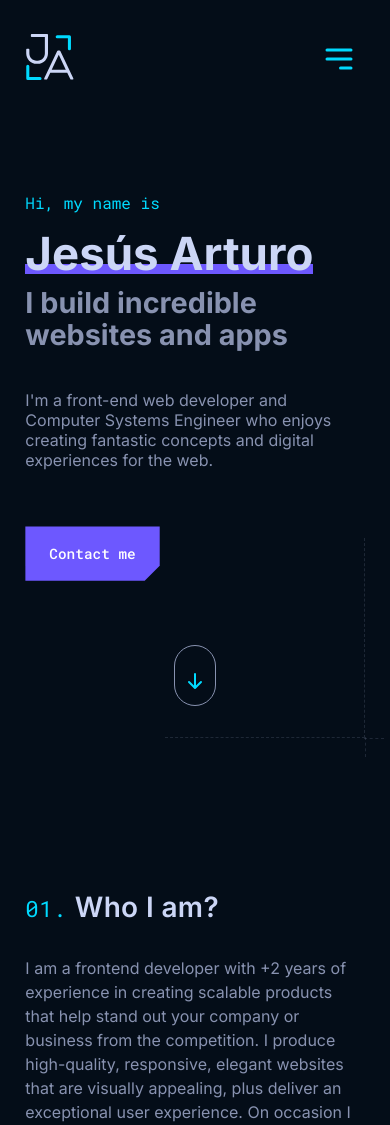
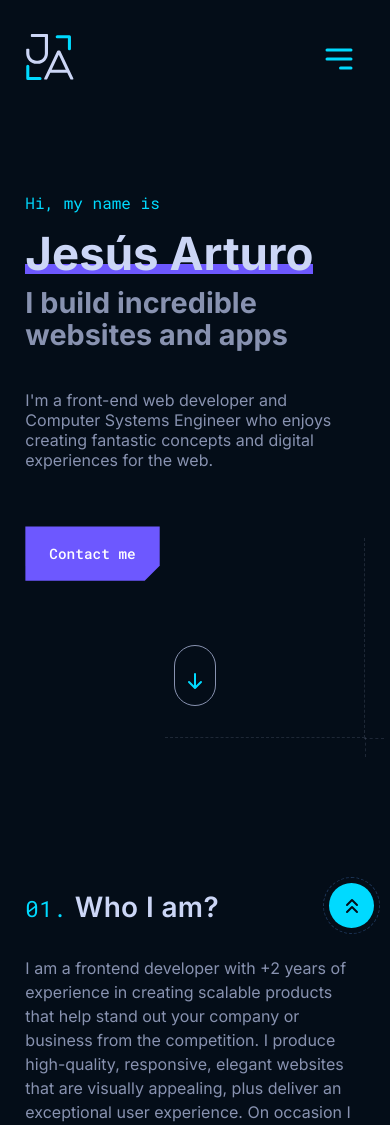
Before and after one commit to JessArthuro/personal-portfolio, a React (Vite) app: page / in a window 390 px wide. Shown: the top 1125 px of the page. Built offline with nearby package versions, Linux system fonts and the light colour scheme.

Commit message:
Agregue el boton GoToTop

```diff
--- a/index.html
+++ b/index.html
@@ -4,7 +4,8 @@
     <meta charset="UTF-8" />
     <link rel="icon" type="image/svg+xml" href="/ja.svg" />
     <meta name="viewport" content="width=device-width, initial-scale=1.0" />
-    <title>JS ARTURO</title>
+    <meta name="theme-color" content="#040d18" />
+    <title>Js.Arturo | Front-End Developer</title>
   </head>
   <body>
     <section id="root"></section>
--- a/src/App.jsx
+++ b/src/App.jsx
@@ -1,5 +1,6 @@
 import { Header } from "./components/Header";
 import { Hero } from "./components/Hero";
+import { GoToTop } from "./components/GoToTop";
 import { About } from "./components/About";
 import { Experience } from "./components/Experience";
 import { Projects } from "./components/Projects";
@@ -13,6 +14,7 @@ function App() {
 
       <main>
         <Hero />
+        <GoToTop />
         <About />
         <Experience />
         <Projects />
--- /dev/null
+++ b/src/components/GoToTop.jsx
@@ -0,0 +1,38 @@
+import { useEffect, useState } from "react";
+import { FiChevronsUp } from "react-icons/fi";
+import "../styles/go_to_top.scss";
+
+export const GoToTop = () => {
+  const [isVisible, setIsVisible] = useState(false);
+
+  const goToTop = () => {
+    window.scrollTo({ top: 0, left: 0, behavior: "smooth" });
+  };
+
+  const listenToScrolling = () => {
+    let heightToAppear = 500;
+
+    const winScroll =
+      document.body.scrollTop || document.documentElement.scrollTop;
+
+    if (winScroll > heightToAppear) {
+      setIsVisible(true);
+    } else {
+      setIsVisible(false);
+    }
+  };
+
+  useEffect(() => {
+    window.addEventListener("scroll", listenToScrolling);
+    return () => window.removeEventListener("scroll", listenToScrolling);
+  }, []);
+
+  return (
+    <button
+      className={`btn_top ${isVisible ? "visible" : ""}`}
+      onClick={goToTop}
+    >
+      <FiChevronsUp className="btn_top-icon" />
+    </button>
+  );
+};
--- /dev/null
+++ b/src/styles/go_to_top.scss
@@ -0,0 +1,73 @@
+.btn_top {
+  position: fixed;
+  bottom: -10%;
+  right: 1.5rem;
+  width: 45px;
+  height: 45px;
+  border-radius: 50%;
+  font-size: 1.5rem;
+  border: 0;
+  background-color: var(--blue);
+  color: var(--bg-body-dark);
+  outline: 1.5px dashed #1d3557;
+  outline-offset: 5px;
+  display: flex;
+  justify-content: center;
+  align-items: center;
+  cursor: pointer;
+  z-index: 999;
+  transition: 0.5s ease-out;
+
+  &.visible {
+    bottom: 2rem;
+    animation: bounce 2s ease 0s 1 normal forwards;
+  }
+
+  @keyframes bounce {
+    0% {
+      animation-timing-function: ease-in;
+      opacity: 1;
+      transform: translateY(35px);
+    }
+
+    40% {
+      animation-timing-function: ease-in;
+      transform: translateY(18px);
+    }
+
+    65% {
+      animation-timing-function: ease-in;
+      transform: translateY(10px);
+    }
+
+    82% {
+      animation-timing-function: ease-in;
+      transform: translateY(6px);
+    }
+
+    93% {
+      animation-timing-function: ease-in;
+      transform: translateY(4px);
+    }
+
+    25%,
+    55%,
+    75%,
+    87% {
+      animation-timing-function: ease-out;
+      transform: translateY(0px);
+    }
+
+    100% {
+      animation-timing-function: ease-out;
+      opacity: 1;
+      transform: translateY(0px);
+    }
+  }
+}
+
+@media (max-width: 580px) {
+  .btn_top {
+    right: 1rem;
+  }
+}
```
